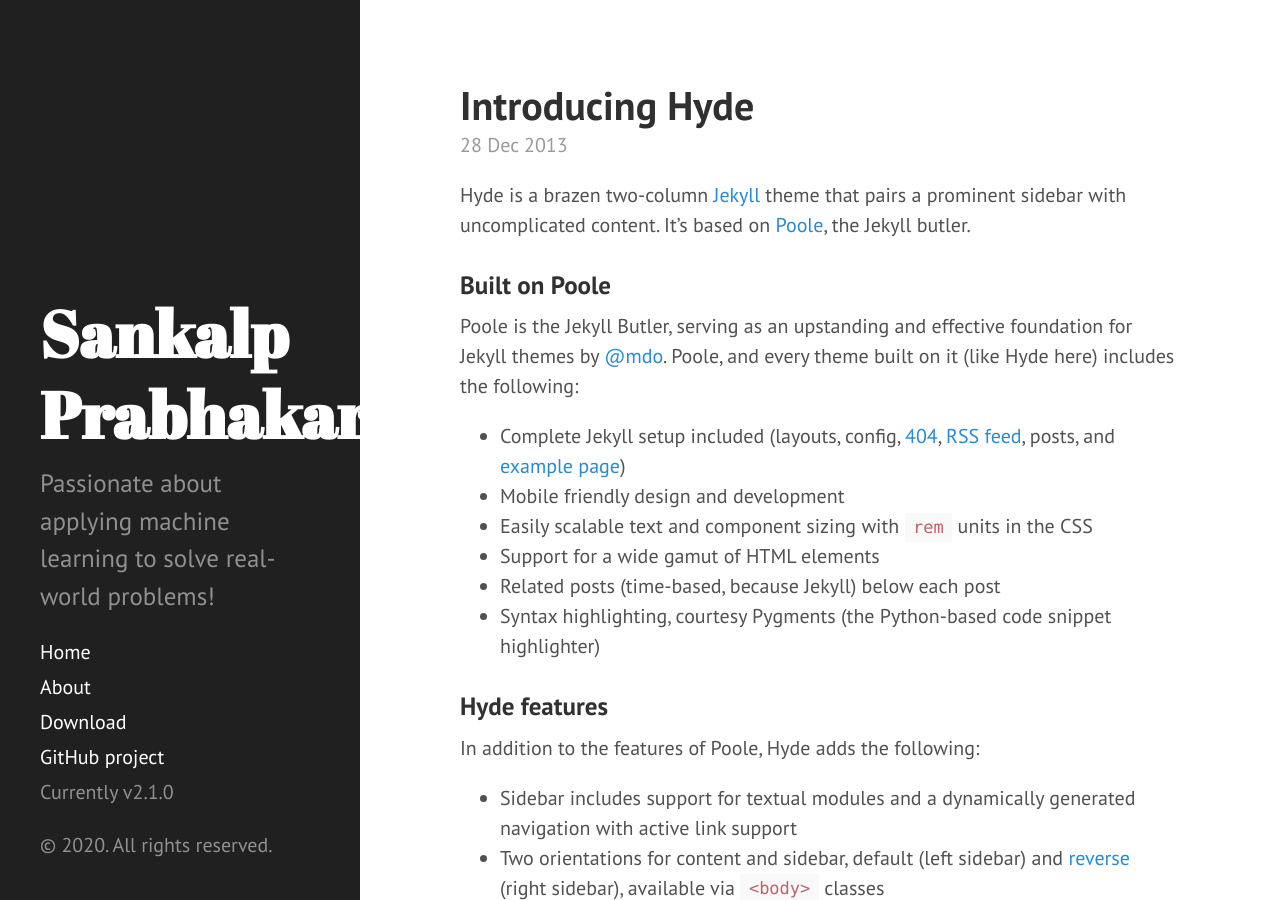
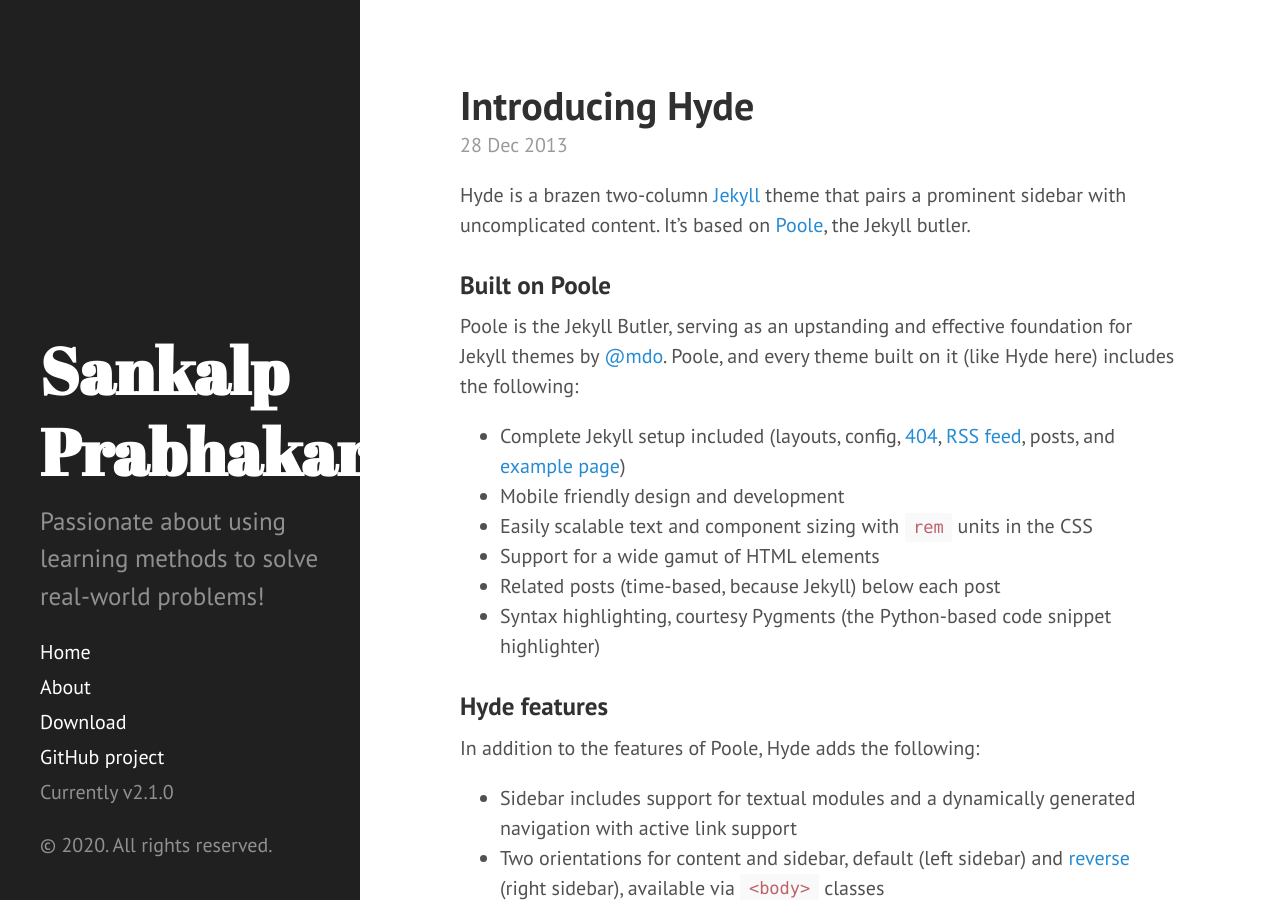
Before and after one commit to sankalp-prabhakar/sankalp-prabhakar.github.io, a Jekyll site: the page built from index.html, in a window 1280 px wide and 900 px high. Built offline with Jekyll 4.4.1, drawn with Linux system fonts in a browser that asks for light colours; the list of posts is cut into pages by our own code.

Commit message:
baseline commit #6

```diff
--- a/_config.yml
+++ b/_config.yml
@@ -7,8 +7,7 @@ permalink:        pretty
 
 # Setup
 title:            Sankalp Prabhakar
-tagline:          ''
-description:      'Passionate about applying machine learning to solve real-world problems!'
+description:      'Passionate about using learning methods to solve real-world problems!'
 url:              https://sankalp-prabhakar.github.io
 baseurl:          /
 
```
